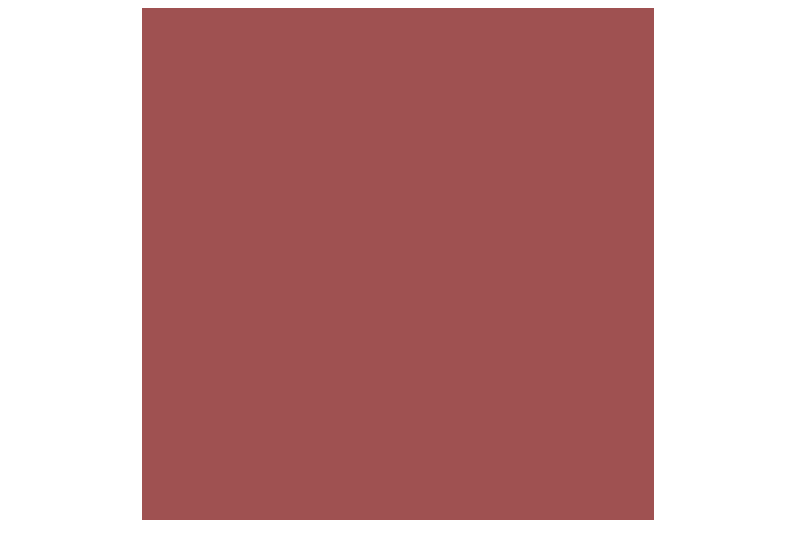
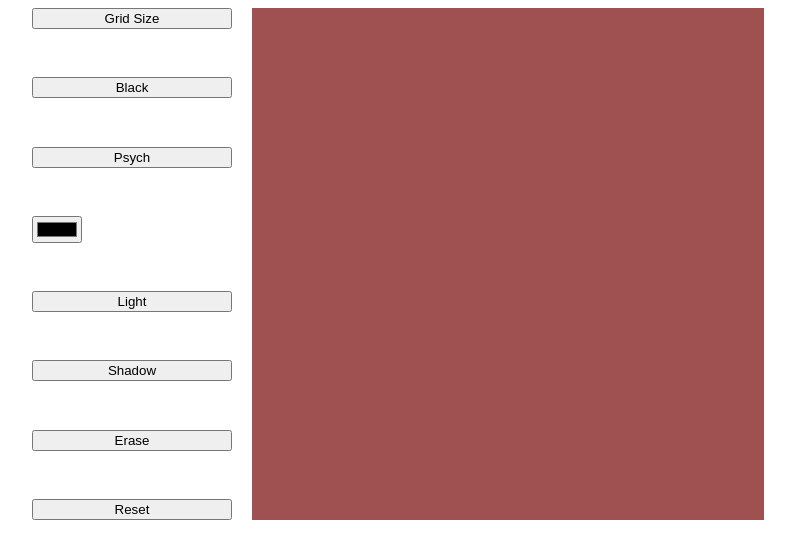
Before and after one commit to guudewie/sketch_pad, a plain HTML site: page index.html in a window 1280 px wide. Shown: the whole page, without its empty margins (242-1037 px from the left). Drawn offline with Linux system fonts and the light colour scheme.

Commit message:
add html settings section

```diff
--- a/index.html
+++ b/index.html
@@ -9,8 +9,18 @@
     <script src="script.js" defer></script>
 </head>
 <body>
-    <div id="grid">
-
+    <div class="sketch-container">
+        <div class="settings">
+            <button class="">Grid Size</button>
+            <button class="">Black</button>
+            <button class="">Psych</button>
+            <input class="" type="color">
+            <button class="">Light</button>
+            <button class="">Shadow</button>
+            <button class="">Erase</button>
+            <button class="">Reset</button>
+        </div>
+        <div id="grid"></div>
     </div>
 </body>
 </html>
--- a/style.css
+++ b/style.css
@@ -21,3 +21,14 @@ body {
     row-gap: 0px;
     border: none;
 }
+
+.sketch-container {
+    display: flex;
+    gap: 20px;
+}
+.settings {
+    display: flex;
+    flex-direction: column;
+    justify-content: space-between;
+    width: 200px;
+}
```
